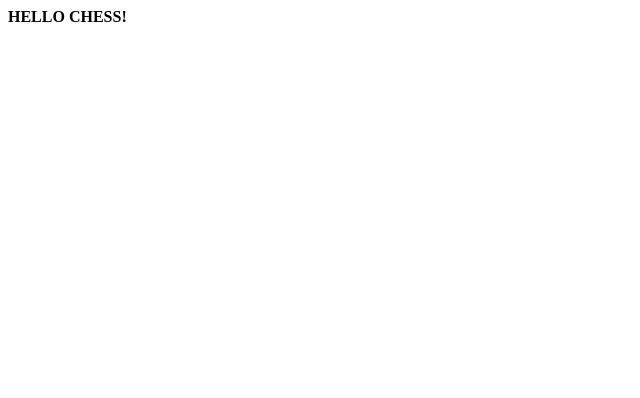
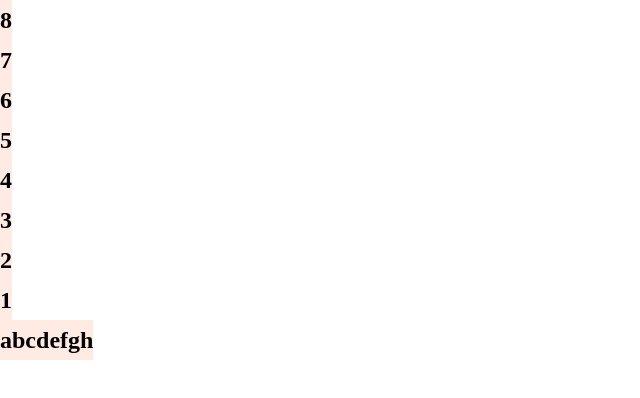
Before and after one commit to STih07/atomChess, a website with bundled scripts: page index.html in a window 1280 px wide. Shown: the whole page, without its empty margins (0-640 px from the left). Built offline with nearby package versions, Linux system fonts and the light colour scheme.

Commit message:
Added Chess Board With Id`s and Styles

```diff
--- a/src/app.ts
+++ b/src/app.ts
@@ -6,10 +6,33 @@
 //   jsdom: { file: './index.html' },
 // });
 
-export function test(x: number): number {
-  return x + 1;
-}
+const app = document.getElementById('app') as HTMLElement;
 
-const app = document.getElementById('app') as HTMLElement;
-console.log(app);
-app.innerHTML = `<b>HELLO CHESS!</b>`;
+const range = (amount: number): Array<number> => Array.from<number>(Array(amount).keys());
+
+const letters = ['a', 'b', 'c', 'd', 'e', 'f', 'g', 'h'];
+
+const rows = range(8).map(
+    (number) => letters.map(
+         letter => ({letter: letter, number: 8 - number}))
+);
+
+
+app.innerHTML =
+    rows.map(
+    (row, index) => (
+        `<div class="row">
+            <div class="infosquare">${row.length - index}</div>
+            ${row.map(
+                square => `<div class="square" id="${square.letter + square.number}"></div>`
+            ).join('')}
+        </div>`
+        )
+    ).join('')
+    +
+    `<div class="row">
+        <div class="infosquare"></div>
+        ${letters.map(
+            letter => `<div class="infosquare">${letter}</div>`
+        ).join('')}
+    </div>`;
--- a/src/main.css
+++ b/src/main.css
@@ -0,0 +1,32 @@
+* {
+    margin: 0;
+    padding: 0;
+    border: 0;
+}
+
+.row {
+    height: 2.5rem;
+    display: flex;
+}
+
+.infosquare {
+    display:flex;
+    background: rgb(255, 235, 228);
+    align-items: center;
+    font-size: 1.5rem;
+    font-weight: bold;
+    justify-content: center;
+}
+
+.row .square .row .infosquare {
+    height: 100%;
+    width: 2.5rem;
+}
+
+.row:nth-child(odd) .square:nth-child(odd), .row:nth-child(even) .square:nth-child(even) {
+    background: lightsalmon;
+}
+
+.row:nth-child(odd) .square:nth-child(even), .row:nth-child(even) .square:nth-child(odd) {
+    background: rgb(77, 76, 76);
+}
```
Also changed, not shown: index.html (+2 -1 lines).
